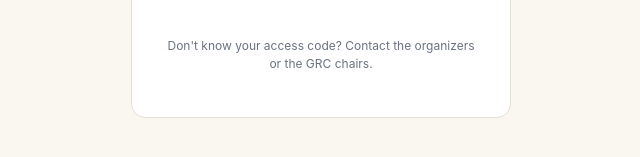
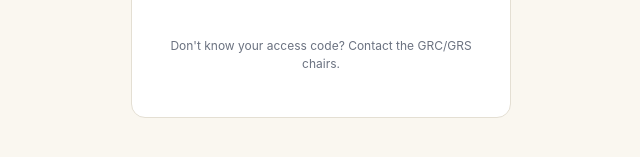
Before and after one commit to GRC-neurocog/grc-poster-review, a plain HTML site: page index.html in a window 1280 px wide. Shown: the part 349-506 px from the top of the page, 319-959 px from the left. Drawn offline with Linux system fonts and the light colour scheme.

Commit message:
update text

```diff
--- a/index.html
+++ b/index.html
@@ -111,7 +111,7 @@ function renderLogin(){
         <button class="btn full" id="login-btn">Continue</button>
         <div class="error-msg" id="login-error"></div>
         <p style="font-size:12px;color:var(--muted);margin-top:16px;">
-          Don't know your access code? Contact the organizers or the GRC chairs.
+          Don't know your access code? Contact the GRC/GRS chairs.
         </p>
       </div>
     </div>
```
